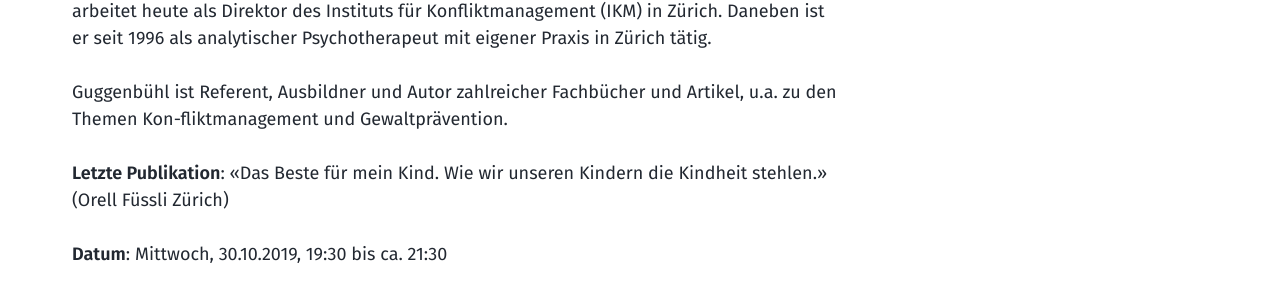
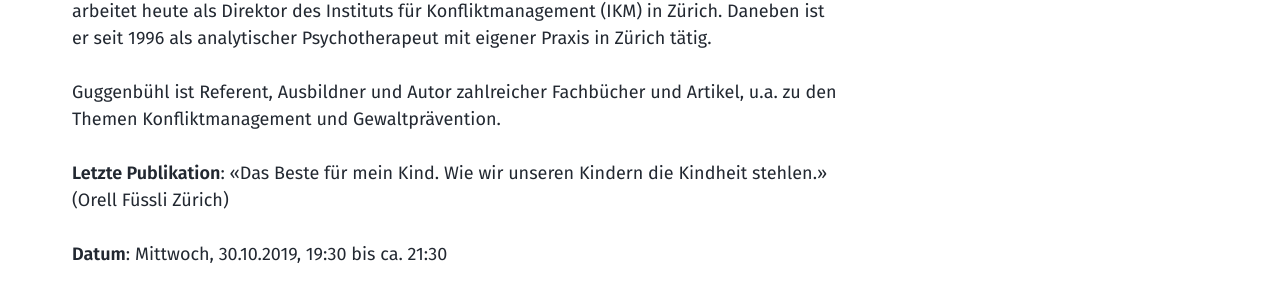
Before and after one commit to elternratlenzburg/elternratlenzburg.github.io, a Jekyll site: the page built from _events/2019-10-30.md, in a window 1280 px wide. Shown: the part 931-1229 px from the top of the page. Built offline with Jekyll 4.4.1, drawn with Linux system fonts in a browser that asks for light colours.

Commit message:
Fix a typo

```diff
--- a/_events/2019-10-30.md
+++ b/_events/2019-10-30.md
@@ -20,7 +20,7 @@ Jg. 1952, Psychologe, Psychotherapeut und Experte für Jugendthemen.
 
 Guggenbühl war Leiter der Abteilung für Gruppenpsychotherapie an der kantonalen Erziehungsberatung der Stadt Bern, Professor an der Pädagogischen Hochschule Zürich und arbeitet heute als Direktor des Instituts für Konfliktmanagement (IKM) in Zürich. Daneben ist er seit 1996 als analytischer Psychotherapeut mit eigener Praxis in Zürich tätig.
 
-Guggenbühl ist Referent, Ausbildner und Autor zahlreicher Fachbücher und Artikel, u.a. zu den Themen Kon-fliktmanagement und Gewaltprävention.
+Guggenbühl ist Referent, Ausbildner und Autor zahlreicher Fachbücher und Artikel, u.a. zu den Themen Konfliktmanagement und Gewaltprävention.
 
 **Letzte Publikation**: «Das Beste für mein Kind. Wie wir unseren Kindern die Kindheit stehlen.» (Orell Füssli Zürich)
 
```
